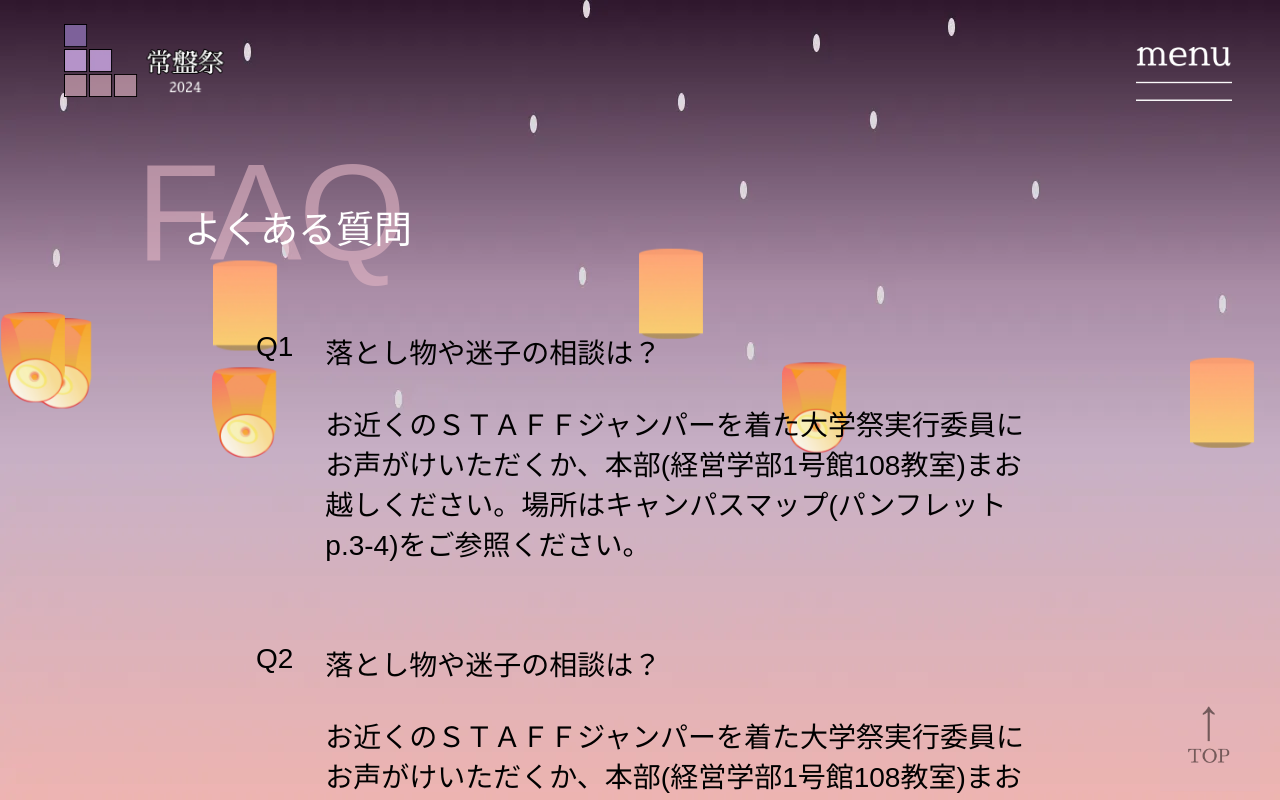
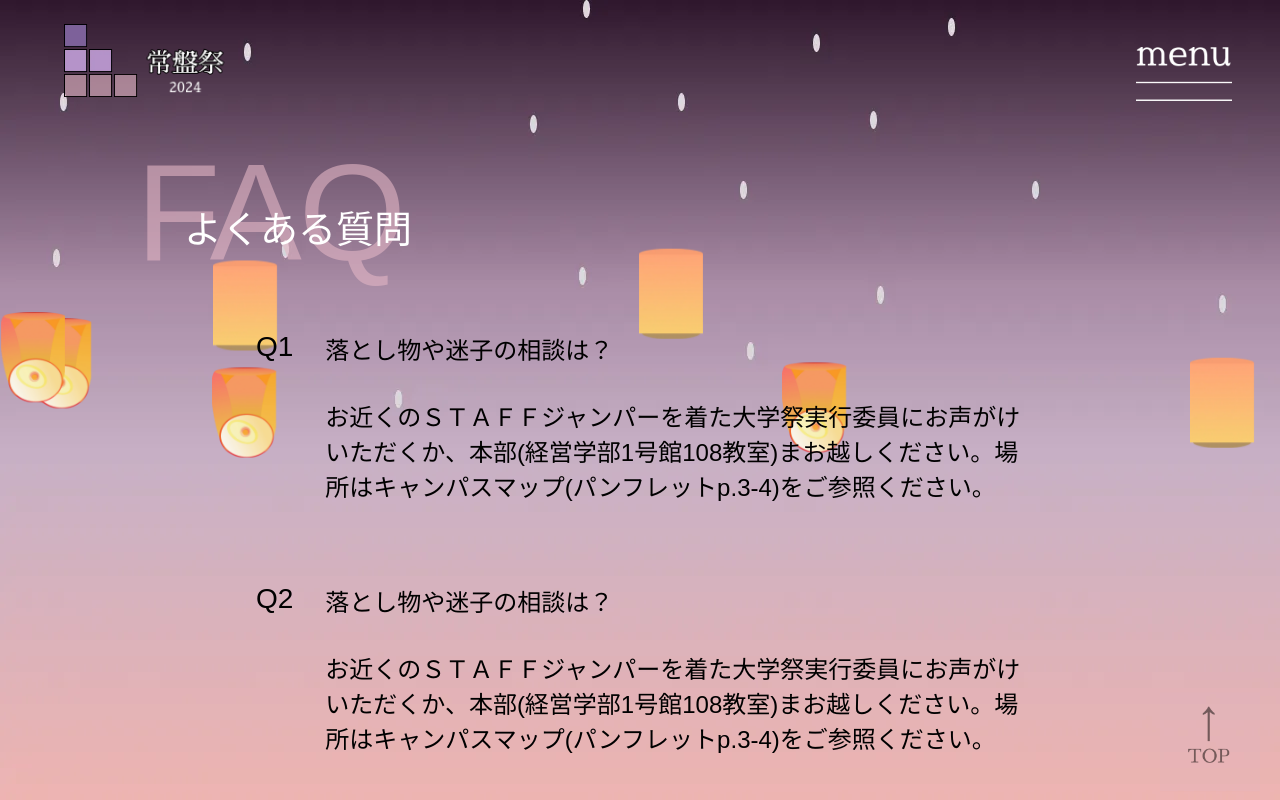
Before and after one commit to ynufes-tech/ynufes-tokiwa24, a Nuxt app: page /faq in a window 1280 px wide. Shown: the top 800 px of the page. Built offline with nearby package versions, Linux system fonts and the light colour scheme; a web font is replaced by a local one.

Commit message:
FAQページの修正

```diff
--- a/pages/faq/index.vue
+++ b/pages/faq/index.vue
@@ -65,18 +65,17 @@ useHead({
     flex-direction: column;
 
   }
-  @include md {
-    margin-bottom: 0;
-    font-size: 24px;
-  }
+
 }
 .q-num {
   margin-right: 2rem;
   font-size: 28px;
+  @include md {
+margin-bottom: 0;
+font-size: 24px;
 }
-.p-box{
-  font-size: 28px
 }
+
 p {
   margin-top: 0;
   margin-bottom: 2.5vw;
```
